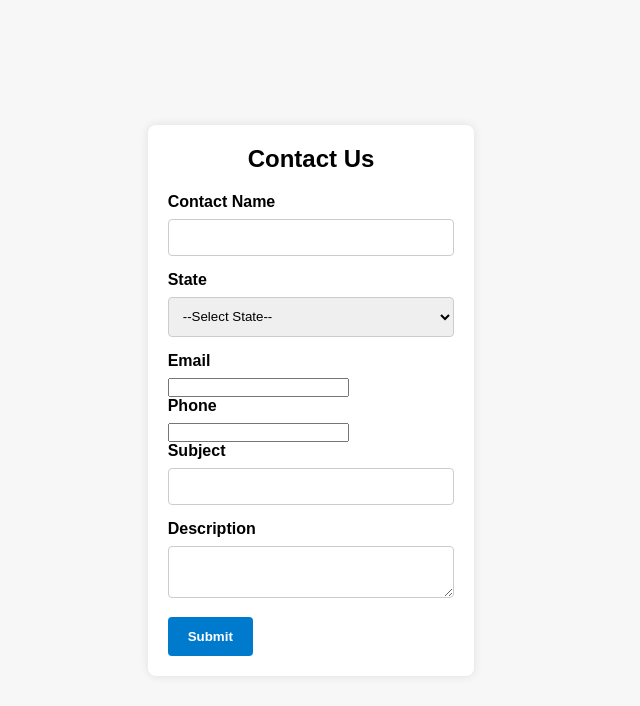
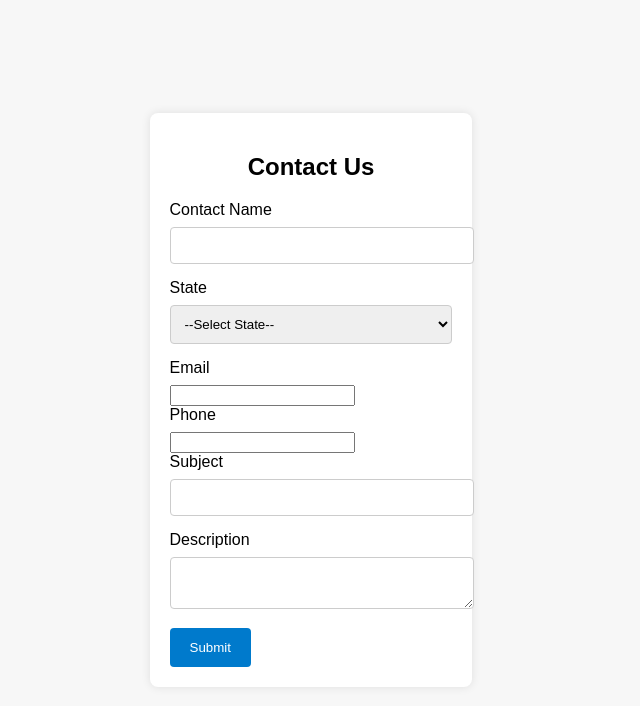
Before and after one commit to omuralievruslan/Web-to-Case-For-Tenant1, a plain HTML site: page index.html in a window 1280 px wide. Shown: the whole page, without its empty margins (329-969 px from the left). Drawn offline with Linux system fonts and the light colour scheme.

Commit message:
index.html

```diff
--- a/index.html
+++ b/index.html
@@ -5,43 +5,31 @@
   <meta name="viewport" content="width=device-width, initial-scale=1.0">
   <title>Contact Us</title>
   <style>
-    /* Reset some default styles */
-    * {
-      margin: 0;
-      padding: 0;
-      box-sizing: border-box;
-    }
-
+    /* Add CSS styles here */
     body {
       font-family: Arial, sans-serif;
       background-color: #f7f7f7;
+      margin: 0;
+      padding: 0;
       display: flex;
       justify-content: center;
       align-items: center;
-      min-height: 100vh;
-      margin: 0;
+      height: 100vh;
     }
-
     form {
       background-color: #fff;
       border-radius: 8px;
+      padding: 20px;
       box-shadow: 0 0 10px rgba(0, 0, 0, 0.1);
       max-width: 400px;
-      padding: 20px;
     }
-
     h2 {
-      font-size: 24px;
-      margin-bottom: 20px;
       text-align: center;
     }
-
     label {
       display: block;
       margin-bottom: 8px;
-      font-weight: bold;
     }
-
     input[type="text"],
     select,
     textarea {
@@ -51,11 +39,6 @@
       border: 1px solid #ccc;
       border-radius: 4px;
     }
-
-    select {
-      height: 40px;
-    }
-
     input[type="submit"] {
       background-color: #007acc;
       color: #fff;
@@ -64,16 +47,13 @@
       border-radius: 4px;
       cursor: pointer;
       transition: background-color 0.3s;
-      font-weight: bold;
     }
-
     input[type="submit"]:hover {
       background-color: #0056a4;
     }
   </style>
 </head>
 <body>
-
   <form action="https://webto.salesforce.com/servlet/servlet.WebToCase?encoding=UTF-8&orgId=00D5g00000L8VqO" method="POST">
     <input type="hidden" name="orgid" value="00D5g00000L8VqO">
     <input type="hidden" name="retURL" value="http://">
@@ -105,6 +85,5 @@
 
     <input type="submit" name="submit" value="Submit">
   </form>
-
 </body>
 </html>
```
Lines whose indentation alone changed are shown as unchanged.
